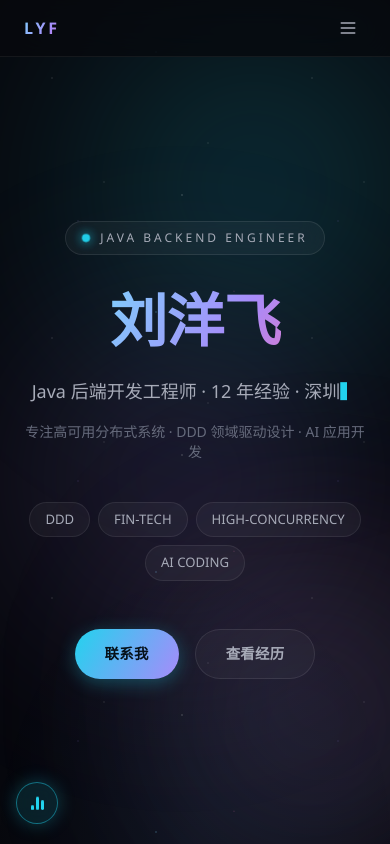
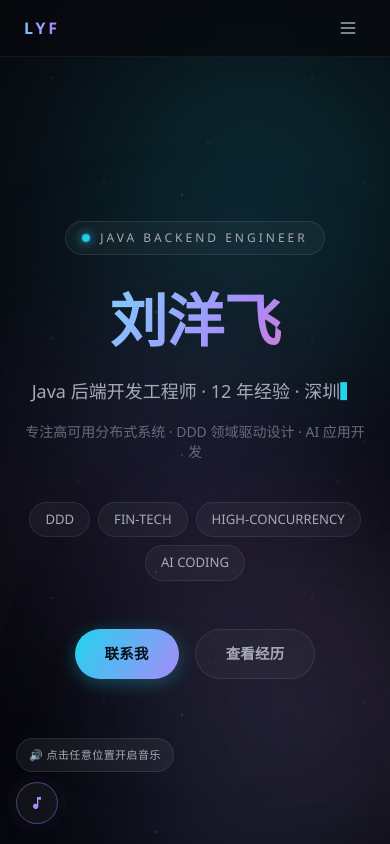
Before and after one commit to liuyangfei/myself, a React (Vite) app: page / in a window 390 px wide. Shown: the top 844 px of the page. Built offline with nearby package versions, Linux system fonts and the light colour scheme.

Commit message:
Fix auto-play UX: pending state + hint bubble + broader gesture unlock

```diff
--- a/src/App.jsx
+++ b/src/App.jsx
@@ -459,6 +459,8 @@ class SciFiAudio {
     this.nextNoteTime = 0
     this.step = 0
     this.playing = false
+    this.onPlay = null // 实际出声时回调
+    this.onStop = null // 停止时回调
   }
 
   init() {
@@ -510,8 +512,12 @@ class SciFiAudio {
 
   // 用户首次交互时接管启动（绕过自动播放限制）
   unlock() {
-    if (!this.ctx) return
-    if (this.ctx.state === 'suspended') this.ctx.resume().catch(() => {})
+    if (!this.ctx || !this.playing) return
+    if (this.ctx.state === 'suspended') {
+      this.ctx.resume().catch(() => {})
+      // Safari 的 onstatechange 可能不触发，延迟重试兜底
+      setTimeout(() => this.ensureScheduler(), 120)
+    }
     this.ensureScheduler()
   }
 
@@ -535,10 +541,12 @@ class SciFiAudio {
     }
     tick()
     this.schedulerId = setInterval(tick, 90)
+    this.onPlay?.()
   }
 
   stop() {
     this.playing = false
+    this.onStop?.()
     if (!this.ctx || !this.master) return
     const ctx = this.ctx
     const t = ctx.currentTime
@@ -630,51 +638,65 @@ class SciFiAudio {
 
 /* ==================== 氛围音乐开关 ==================== */
 function MusicToggle() {
-  const [playing, setPlaying] = useState(false)
+  // 三态：stopped 已关闭 / pending 待播放（等待首次手势）/ playing 正在播放
+  const [status, setStatus] = useState('pending')
   const engineRef = useRef(null)
 
-  // 进入页面自动播放：先尝试启动，被浏览器自动播放策略拦截时，
-  // 在用户首次交互（点击/按键）时无缝接管启动
   useEffect(() => {
-    if (!engineRef.current) engineRef.current = new SciFiAudio()
-    const eng = engineRef.current
+    const eng = new SciFiAudio()
+    engineRef.current = eng
+    eng.onPlay = () => setStatus('playing') // 实际出声
+    eng.onStop = () => setStatus('stopped')
+
+    // 进入页面自动播放：先尝试启动，被浏览器自动播放策略拦截时
+    // 停留在 pending 状态，用户在任意位置点击/触摸/按键时无缝启动
     eng.start()
-    setPlaying(true)
+    setStatus('pending')
 
-    const unlock = () => {
-      eng.unlock()
-      window.removeEventListener('pointerdown', unlock)
-      window.removeEventListener('keydown', unlock)
-    }
+    const unlock = () => eng.unlock()
     window.addEventListener('pointerdown', unlock)
+    window.addEventListener('touchstart', unlock)
     window.addEventListener('keydown', unlock)
 
     return () => {
       window.removeEventListener('pointerdown', unlock)
+      window.removeEventListener('touchstart', unlock)
       window.removeEventListener('keydown', unlock)
       eng.stop()
     }
   }, [])
 
   const toggle = () => {
-    if (playing) {
-      engineRef.current?.stop()
-      setPlaying(false)
-      return
+    const eng = engineRef.current
+    if (!eng) return
+    if (status === 'playing') {
+      eng.stop()
+    } else {
+      // pending 或 stopped：点击按钮本身即视为手势，立即解锁并开始
+      eng.unlock()
+      eng.start()
     }
-    if (!engineRef.current) engineRef.current = new SciFiAudio()
-    engineRef.current.start()
-    setPlaying(true)
   }
 
+  const label =
+    status === 'playing' ? '关闭氛围音乐'
+    : status === 'pending' ? '音乐即将开始'
+    : '开启氛围音乐'
+
   return (
+    <>
+      {status === 'pending' && (
+        <div className="music-hint" role="status">
+          🔊 点击任意位置开启音乐
+        </div>
+      )}
       <button
         onClick={toggle}
-      className={`music-toggle ${playing ? 'music-playing' : ''}`}
-      aria-label={playing ? '关闭氛围音乐' : '开启氛围音乐'}
-      title={playing ? '关闭氛围音乐' : '开启氛围音乐'}
+        className={`music-toggle ${status === 'playing' ? 'music-playing' : ''} ${status === 'pending' ? 'music-pending' : ''}`}
+        aria-label={label}
+        title={label}
       >
-      {playing ? (
+        {status === 'playing' ? (
           <span className="eq" aria-hidden="true"><i /><i /><i /></span>
         ) : (
           <svg className="w-4 h-4" fill="currentColor" viewBox="0 0 24 24">
@@ -682,6 +704,7 @@ function MusicToggle() {
           </svg>
         )}
       </button>
+    </>
   )
 }
 
--- a/src/index.css
+++ b/src/index.css
@@ -541,6 +541,43 @@ body::before {
   box-shadow: 0 0 18px rgba(34, 211, 238, 0.28);
 }
 
+/* 待播放状态：柔和脉冲吸引注意，等待首次点击 */
+.music-toggle.music-pending {
+  color: var(--violet);
+  border-color: rgba(167, 139, 250, 0.4);
+  animation: pendingPulse 2s ease-in-out infinite;
+}
+
+@keyframes pendingPulse {
+  0%, 100% { box-shadow: 0 0 0 0 rgba(167, 139, 250, 0.3); }
+  50%      { box-shadow: 0 0 0 9px rgba(167, 139, 250, 0); }
+}
+
+/* 待播放提示气泡 */
+.music-hint {
+  position: fixed;
+  left: 24px;
+  bottom: 84px;
+  z-index: 60;
+  padding: 8px 14px;
+  font-size: 12px;
+  letter-spacing: 0.04em;
+  white-space: nowrap;
+  color: var(--text-secondary);
+  background: rgba(255, 255, 255, 0.06);
+  border: 1px solid var(--glass-border);
+  border-radius: 9999px;
+  backdrop-filter: blur(12px);
+  -webkit-backdrop-filter: blur(12px);
+  pointer-events: none;
+  animation: hintIn 0.5s ease-out;
+}
+
+@keyframes hintIn {
+  from { opacity: 0; transform: translateY(10px); }
+  to   { opacity: 1; transform: translateY(0); }
+}
+
 /* 播放中的均衡器动画条 */
 .eq {
   display: flex;
@@ -679,7 +716,9 @@ body::before {
   .gradient-text,
   .pulse-dot,
   .typing-cursor,
-  .eq i {
+  .eq i,
+  .music-toggle.music-pending,
+  .music-hint {
     animation: none;
   }
 
@@ -718,4 +757,11 @@ body::before {
     left: 16px;
     bottom: 20px;
   }
+
+  .music-hint {
+    left: 16px;
+    bottom: 72px;
+    font-size: 11px;
+    padding: 7px 12px;
+  }
 }
```
Lines whose indentation alone changed are shown as unchanged.
